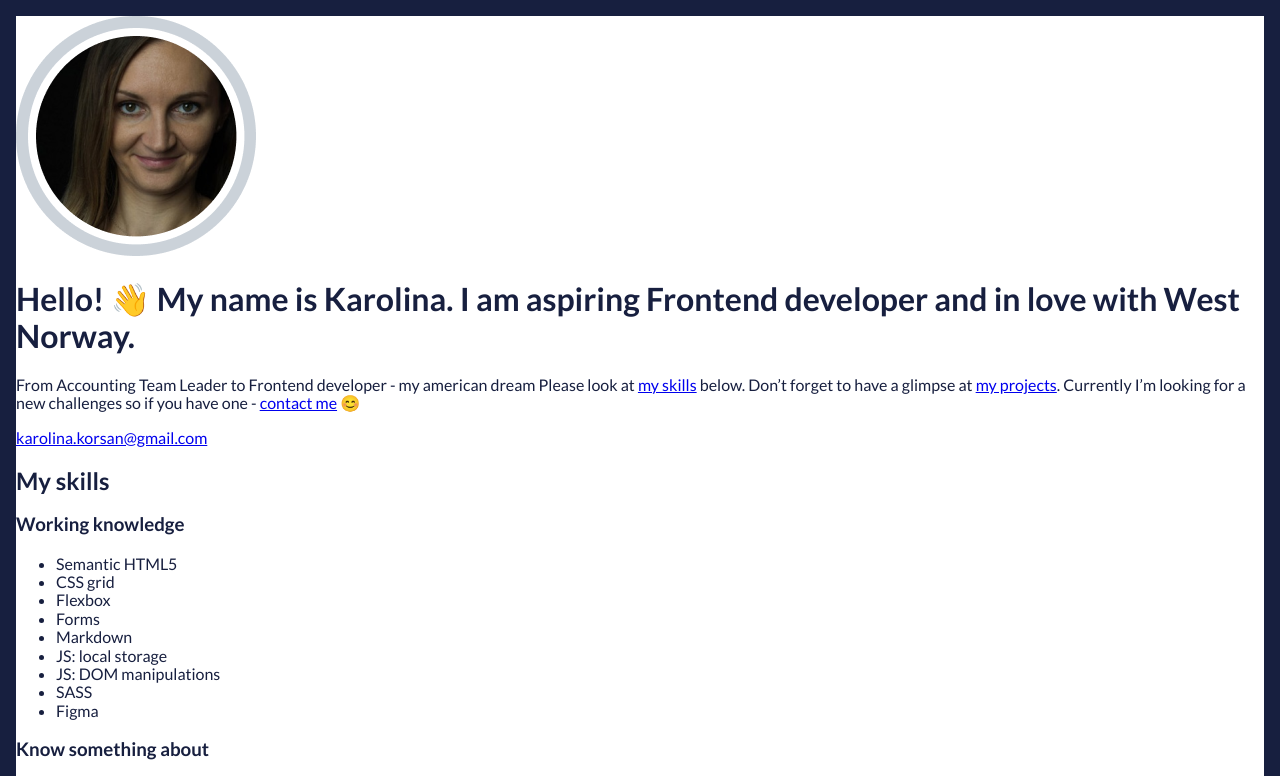
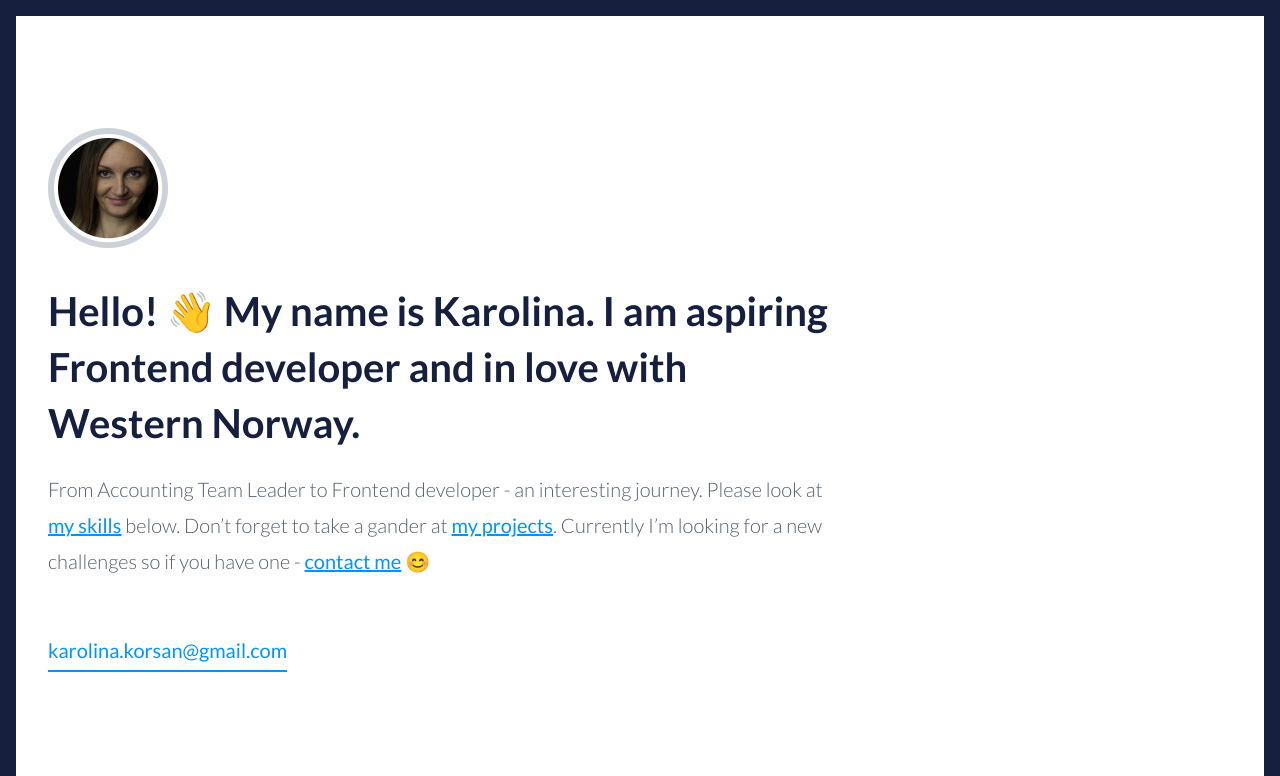
Before and after one commit to kakuliniec/kakuliniec.github.io, a website: page src/content/index.html in a window 1280 px wide. Shown: the top 776 px of the page. Drawn offline with nearby package versions, Linux system fonts and the light colour scheme; files that its build step writes are made by us from their sources; files whose address does not match are found by name.

Commit message:
feat:desktop styles for hero

```diff
--- a/src/content/index.html
+++ b/src/content/index.html
@@ -29,10 +29,9 @@
   <main>
     <section class="hero">
       <img src="assets/img/avatar.png" class="hero__image" alt="Karolina - zdjecie.">
-      <h1 class="hero__tittle">Hello! 👋 My name is Karolina. I am aspiring Frontend developer and in love with West
-        Norway.</h1>
-      <p class="hero__description">From Accounting Team Leader to Frontend developer - my american dream Please look at
-        <a class="hero__link" href="#my-skills">my skills</a> below. Don’t forget to have a glimpse at <a
+      <h1 class="hero__tittle">Hello! 👋 My name is Karolina. I am aspiring Frontend developer and in love with Western Norway.</h1>
+      <p class="hero__description">From Accounting Team Leader to Frontend developer - an interesting journey. Please look at
+        <a class="hero__link" href="#my-skills">my skills</a> below. Don’t forget to take a gander at <a
           class="hero__link" href="#my-projects">my projects</a>. Currently I’m looking for a new challenges so if you
         have one -
         <a class="hero__link" href="#contact">contact me</a> 😊 </p>
--- a/src/scss/_variables.scss
+++ b/src/scss/_variables.scss
@@ -1,3 +1,5 @@
 $violet: #000;
 $yellow: #F9C802;
 $big-stone: #171F3F;
+$grey: #52606D;
+$blue: #0593FB;
--- a/src/scss/main.scss
+++ b/src/scss/main.scss
@@ -1,9 +1,11 @@
 @import "_normalize";
 @import "_variables";
 @import url("https://fonts.googleapis.com/css?family=Lato:300,400,700&display=swap&subset=latin-ext");
+@import "modules/hero.scss";
 
 html {
   box-sizing: border-box;
+  font-size: 16px;
 }
 
 *,
@@ -17,4 +19,6 @@ body {
   background: #fff;
   font-family: 'Lato', sans-serif;
   border: 16px solid $big-stone;
+  -webkit-font-smoothing: antialiased;
+	-moz-osx-font-smoothing: antialiased;
 }
--- /dev/null
+++ b/src/scss/modules/hero.scss
@@ -0,0 +1,39 @@
+.hero {
+    max-width: 1184px;
+    padding: 112px 0 200px;
+    margin: 0 auto;
+    &__description {
+        font-style: normal;
+        font-weight: 300;
+        font-size: 1.25rem;
+        line-height: 2.25rem;
+        color: $grey;
+        max-width: 780px;
+        margin-bottom: 3.75rem;
+    }
+    &__image {
+        width: 120px;
+        height: 120px;
+    }
+    &__link {
+        color: $blue;
+        font-weight: 400;
+    }
+    &__mail {
+        color: $blue;
+        font-weight: 400;
+        font-size: 1.25rem;
+        text-decoration: none;
+        padding-bottom: 8px;
+        border-bottom: 2px solid $blue;
+    }
+    &__tittle {
+        font-style: normal;
+        font-weight: 700;
+        font-size: 2.5rem;
+        line-height: 3.5rem;
+        max-width: 780px;
+        margin: 2rem 0 1rem;
+    }
+
+}
```
